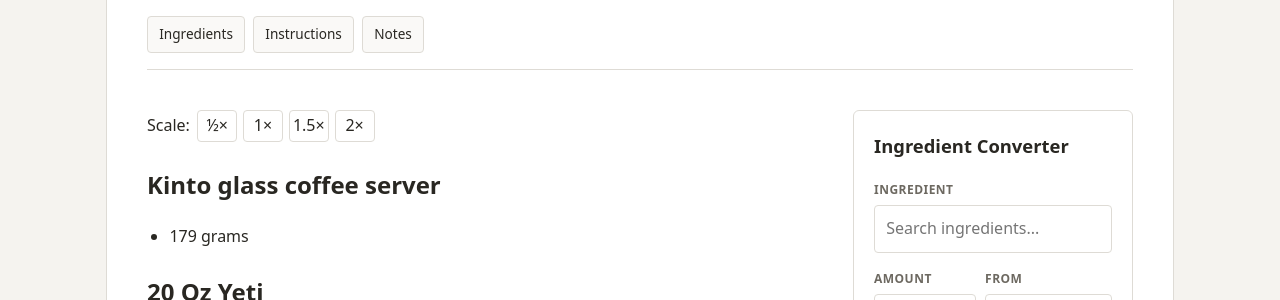
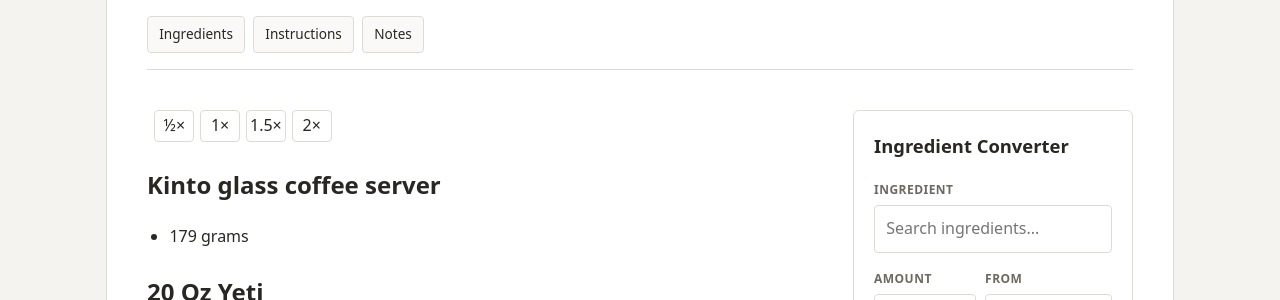
Before and after one commit to sundaycake/recipes, a Jekyll site: the page built from _recipes/-weights-of-kitchen-items.md, in a window 1280 px wide and 1117 px high. Shown: the part 307-607 px from the top of the window. Built offline with Jekyll 4.4.1, drawn with Linux system fonts in a browser that asks for light colours.

Commit message:
Update recipe.html

```diff
--- a/_layouts/recipe.html
+++ b/_layouts/recipe.html
@@ -113,7 +113,6 @@ layout: default
       >
 
         <span class="recipe-scaling-label">
-          Scale:
         </span>
 
         <button
```
